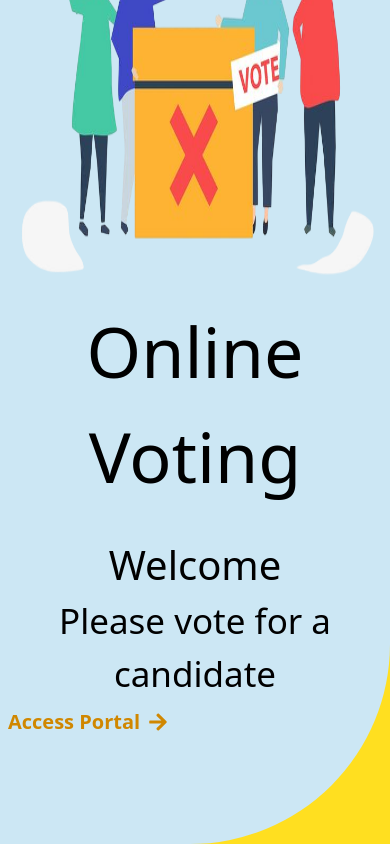
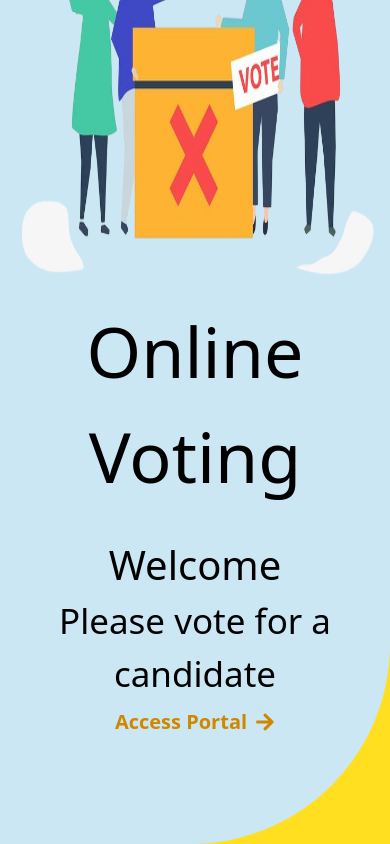
Before and after one commit to Em-myy/voting-app, a React app in the folder frontend/: page / in a window 390 px wide. Shown: the part 399-1243 px from the top of the page. Built offline with nearby package versions, Linux system fonts and the light colour scheme; no server answers; the HTML template or start-up script is replaced by a standard one.

Commit message:
updatd frontend

```diff
--- a/frontend/src/pages/Home.jsx
+++ b/frontend/src/pages/Home.jsx
@@ -29,7 +29,7 @@ const Home = () => {
             </div>
             <Link
               to="/home"
-              className=" flex items-center gap-2 mt-2 font-semibold text-xl text-yellow-600 hover:text-yellow-700"
+              className=" flex items-center justify-center md:justify-start gap-2 mt-2 font-semibold text-xl text-yellow-600 hover:text-yellow-700"
             >
               <span>Access Portal</span>
               <FaArrowRight />
```
